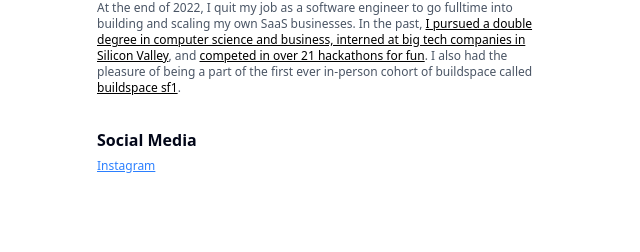
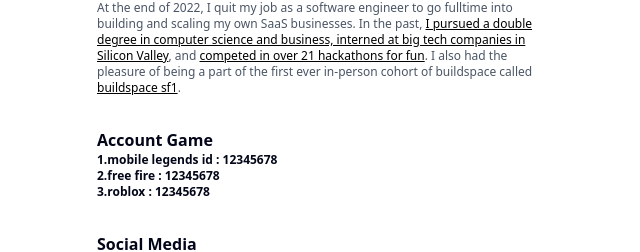
Before and after one commit to malsok/profile-app, a Next.js app: page / in a window 1280 px wide. Shown: the part 176-428 px from the top of the page, without its empty margins (319-959 px from the left). Built offline with nearby package versions, Linux system fonts and the light colour scheme.

Commit message:
nambah akun game

```diff
--- a/app/page.jsx
+++ b/app/page.jsx
@@ -44,6 +44,14 @@ export default function page() {
         </div>
       </div>
 
+      <div>
+        <div className="font-bold">Account Game</div>
+        <div className="text-xs">
+          <div className="font-bold">1.mobile legends id : 12345678</div>
+          <div className="font-bold">2.free fire : 12345678</div>
+          <div className="font-bold">3.roblox : 12345678</div>
+        </div>
+      </div>
       {/* Section 3 */}
       <div>
         <div className="font-bold">Social Media</div>
```
